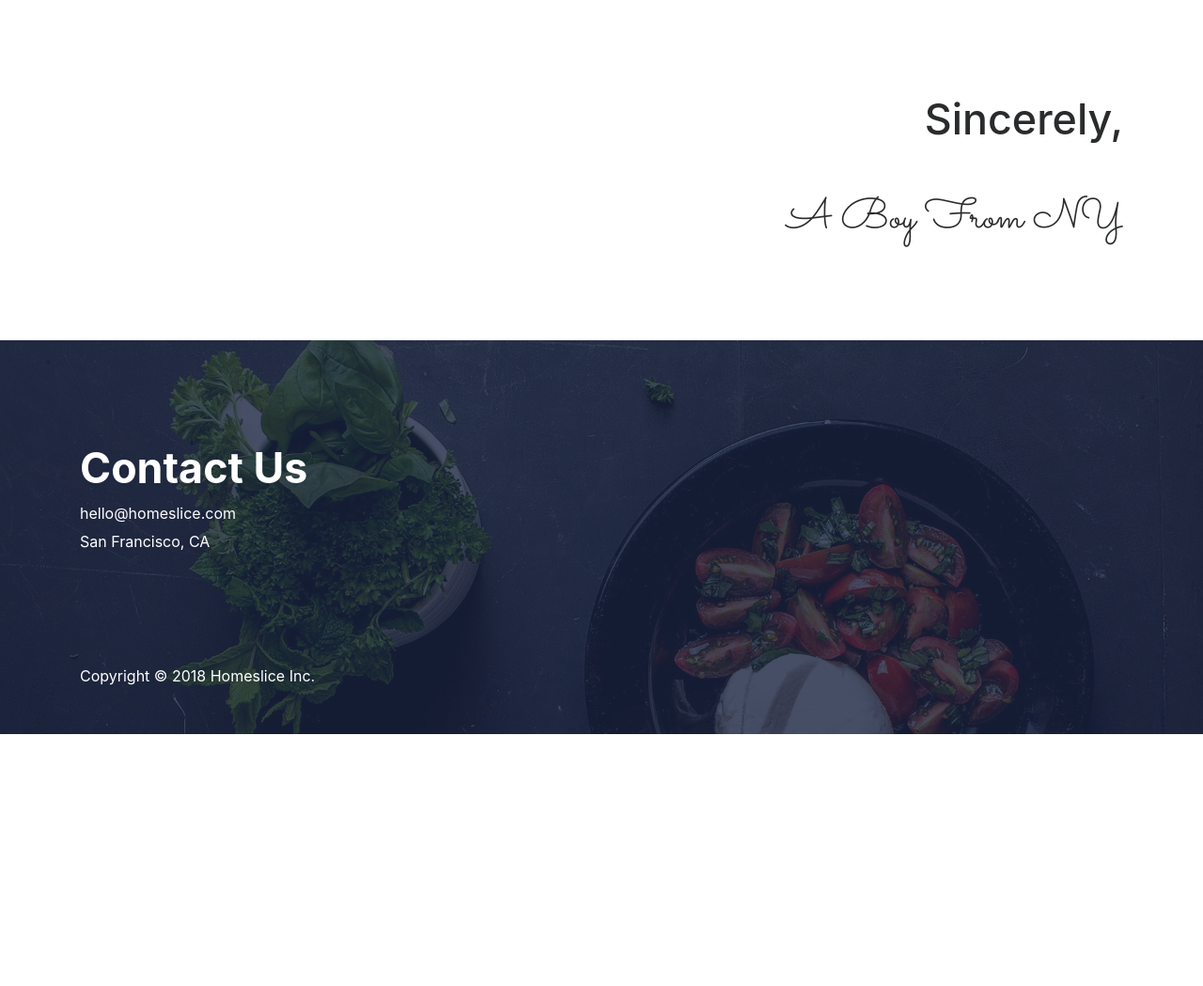
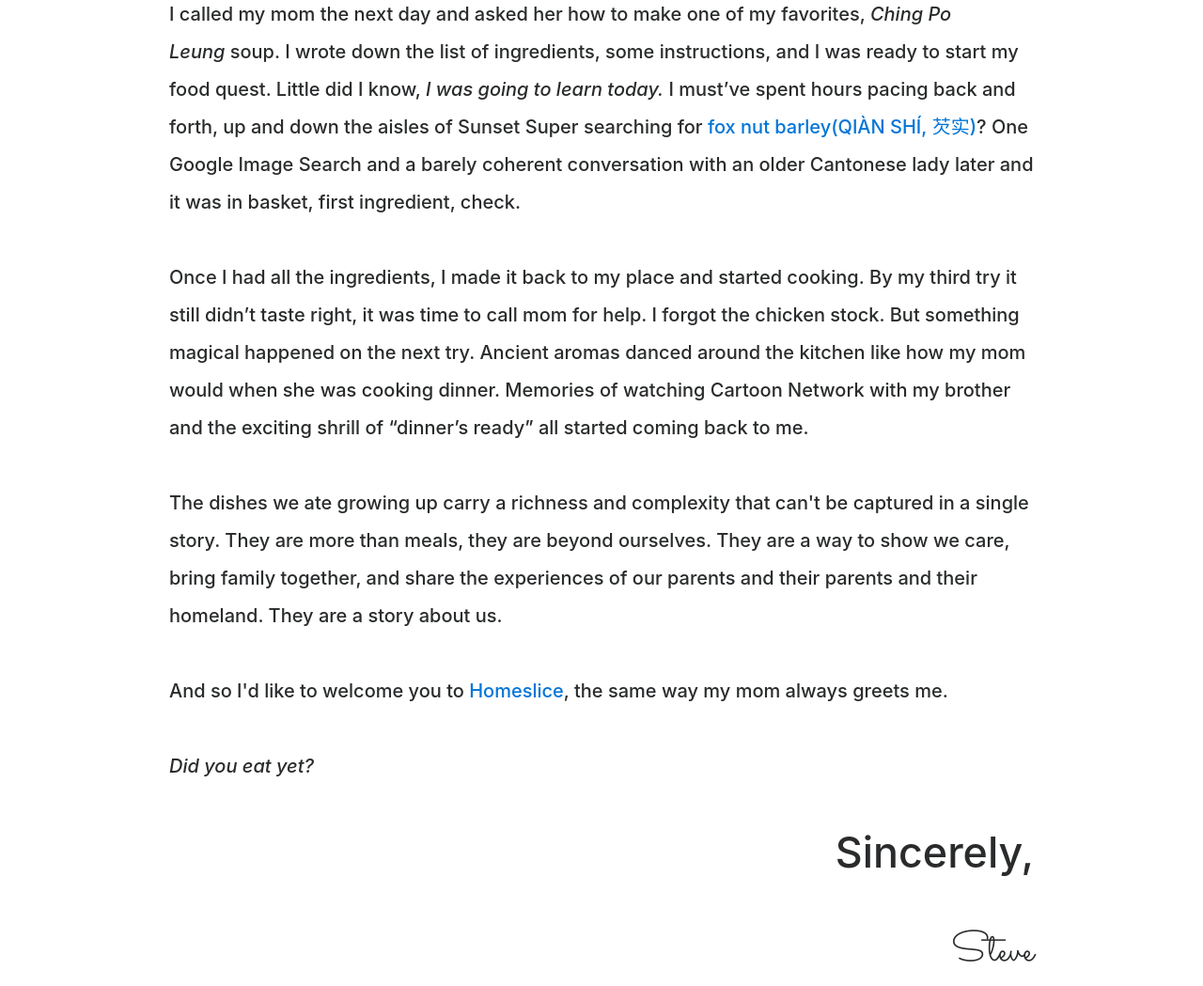
Before and after one commit to stevenchan92/hslice, a plain HTML site: page about/index.html in a window 1280 px wide. Shown: the part 895-1944 px from the top of the page at 94% size. Before the commit the page ends 1676 px from the top, so only its background shows below. Drawn offline with Linux system fonts and the light colour scheme.

Commit message:
letter updated and minor hp changes

```diff
--- a/about/index.html
+++ b/about/index.html
@@ -80,6 +80,9 @@
         .atlas-cta:hover {
           border-radius: 22px !important;
         }
+        .container-letter {
+            max-width: 950px;
+        }
     </style>
 </head>
 
@@ -97,70 +100,27 @@
                     </div>
                 </div>
             </header>
-            <h1 data-aos="fade" data-aos-easing="linear" data-aos-duration="1000" data-aos-once="true" class="display-3 text-white font-weight-bold my-5" style="color:#292b2c !important;">
-                Dear Reader,
-            </h1>
         </div>
     </div>
     <!-- three-blcok -->
-    <div class="container my-5 py-2">
-        <h5 class="text-left my-5">Ever since I moved to San Francisco in 2016, I’ve had random spurts of cravings for Chinese food. A quick Yelp and a few more apps would get the job done but the next time, the cravings came back stronger.
+    <div class="container my-5 py-2 container-letter">
+        <h1 data-aos="fade" data-aos-easing="linear" data-aos-duration="1000" data-aos-once="true" class="display-3 text-white font-weight-bold my-5" style="color:#292b2c !important;">Dear Reader,</h1>
+        <h5 class="text-left my-5" style="line-height:2em;">
+            My kitchen is a mess. There's pots in the sink, half-chopped pork bones on the cutting board, 10 different Asian herbs spread all over the counter, and a few dried honey dates that rolled away from their packaging and scattered onto the linoleum floor. Shit, was I suppose to add that in earlier?
         <br><br>
-    During one particularly nagging craving, all I wanted was Ching Po Leung soup. But it wasn’t something I can hop on UberEats and get. And not all Chinese restaurants serve this soup so I had to go to the source: my mom. I gave her a call and asked her how to make it.  She gave me a list of ingredients and off I went to Sunset Super.
-<br><br>
-    If you thought this would be easy, like me, you’d be mistaken. This shit was like a medieval quest where you had to find this magical root to make this magical potion. What the fuck is a <a href="https://www.google.com/search?q=fox+nut+barley&hl=en&tbm=isch&tbo=u&source=univ&sa=X&ved=0ahUKEwjzn_it4OPZAhWnv1QKHd-jDYYQsAQIKA&biw=1124&bih=618">fox nut barley(QIÀN SHÍ, 芡实)</a>? I ended up having to look it up and asking one of the ladies in Cantonese where to find it. Thank you Google Image Search.
-<br><br>
-    By the time I gathered all the ingredients, I had to call my mom again and ask her for step-by-step instructions on how to make it. That part was fairly easy. As the soup simmered on the stove, the smells of childhood bring me back to my grandma and mom making dinner while I did my homework on the dining room table.
-<br><br>
-    It reminds me that these dishes we ate growing up carry rich, complex stories. Stories about us. Stories about our parents and their parents. But ultimately, these dishes are an ever unfolding story about us. And that is what Homeslice is all about.
-<br><br>
-    And so I’ll leave you with the same question my mom starts off with when I visit home.
-<br><br>
-    Did you eat yet? </h5><br><br>
-        <h2 class="text-right my-5">Sincerely,<br><br><span style="font-family: 'Sacramento', cursive;">A Boy From NY</span></h2>
-    </div>
-
-
-    <!-- contact -->
-    <div class="jumbotron jumbotron-fluid" id="contact" style="padding-bottom:0;">
-        <div class="contact-bg"></div>
-        <div class="container my-5" style="margin-bottom:0 !important;">
-            <div class="row justify-content-between">
-                <div class="col-md-6 text-white">
-                    <h2 class="font-weight-bold">Contact Us</h2>
-
-                    <!-- <p class="my-4">
-                    </p> -->
-                    <ul class="list-unstyled">
-                        <li><a style="color:#ffffff;" href="mailto:hello@homeslice.com">hello@homeslice.com</a></li>
-                        <!-- <li>Phone : 361-688-5824</li>  -->
-                        <li>San Francisco, CA</li>
-                    </ul>
-                </div>
-                <div class="col-md-6">
-                    <!-- <form>
-                        <div class="row">
-                            <div class="form-group col-md-6">
-                                <label for="name">Your Name</label>
-                                <input type="name" class="form-control" id="name">
-                            </div>
-                            <div class="form-group col-md-6">
-                                <label for="Email">Your Email</label>
-                                <input type="email" class="form-control" id="Email">
-                            </div>
-                        </div>
-                        <div class="form-group">
-                            <label for="message">Message</label>
-                            <textarea class="form-control" id="message" rows="3"></textarea>
-                        </div>
-                        <button type="submit" class="btn font-weight-bold atlas-cta atlas-cta-wide cta-green my-3">Submit</button>
-                    </form> -->
-                </div>
-                <div class="col-md-12 text-white align-self-center text-center text-md-left my-2" style="margin:100px 0 50px !important;">
-                    Copyright © 2018 Homeslice Inc.
-                </div>
-            </div>
-        </div>
+            Ever since I moved to San Francisco, I've started to miss all the homemade dishes my parents and grandparents used to make: congees when I was sick, the savory soups before every meal, the Asian vegetables that you’d only find at Asian supermarkets. Moving from New York City was scary at first, I was used to my usual spots for good food, now I was navigating foreign territory, 2000 miles away from the nearest friend or relative. I started eating out at Asian restaurants, but it was only a temporary fix, I needed the real thing, I needed to cook these dishes myself with my own two hands. But I had no idea where to start.
+        <br><br>
+            I called my mom the next day and asked her how to make one of my favorites, <i>Ching Po Leung</i> soup. I wrote down the list of ingredients, some instructions, and I was ready to start my food quest. Little did I know, <i>I was going to learn today.</i> I must’ve spent hours pacing back and forth, up and down the aisles of Sunset Super searching for <a href="https://www.google.com/search?q=fox+nut+barley&hl=en&tbm=isch&tbo=u&source=univ&sa=X&ved=0ahUKEwjzn_it4OPZAhWnv1QKHd-jDYYQsAQIKA&biw=1124&bih=618">fox nut barley(QIÀN SHÍ, 芡实)</a>? One Google Image Search and a barely coherent conversation with an older Cantonese lady later and it was in basket, first ingredient, check.
+        <br><br>
+            Once I had all the ingredients, I made it back to my place and started cooking. By my third try it still didn’t taste right, it was time to call mom for help. I forgot the chicken stock. But something magical happened on the next try. Ancient aromas danced around the kitchen like how my mom would when she was cooking dinner. Memories of watching Cartoon Network with my brother and the exciting shrill of “dinner’s ready” all started coming back to me.
+        <br><br>
+            The dishes we ate growing up carry a richness and complexity that can't be captured in a single story. They are more than meals, they are beyond ourselves. They are a way to show we care, bring family together, and share the experiences of our parents and their parents and their homeland. They are a story about us.
+        <br><br>
+            And so I'd like to welcome you to <a href="../index.html">Homeslice</a>, the same way my mom always greets me.
+        <br><br>
+            <i>Did you eat yet?</i>
+        </h5>
+        <h2 class="text-right my-5">Sincerely,<br><br><span style="font-family: 'Sacramento', cursive;">Steve</span></h2>
     </div>
 
     <!-- AOS -->
```
Also changed, not shown: index.html (+11 -12 lines).
